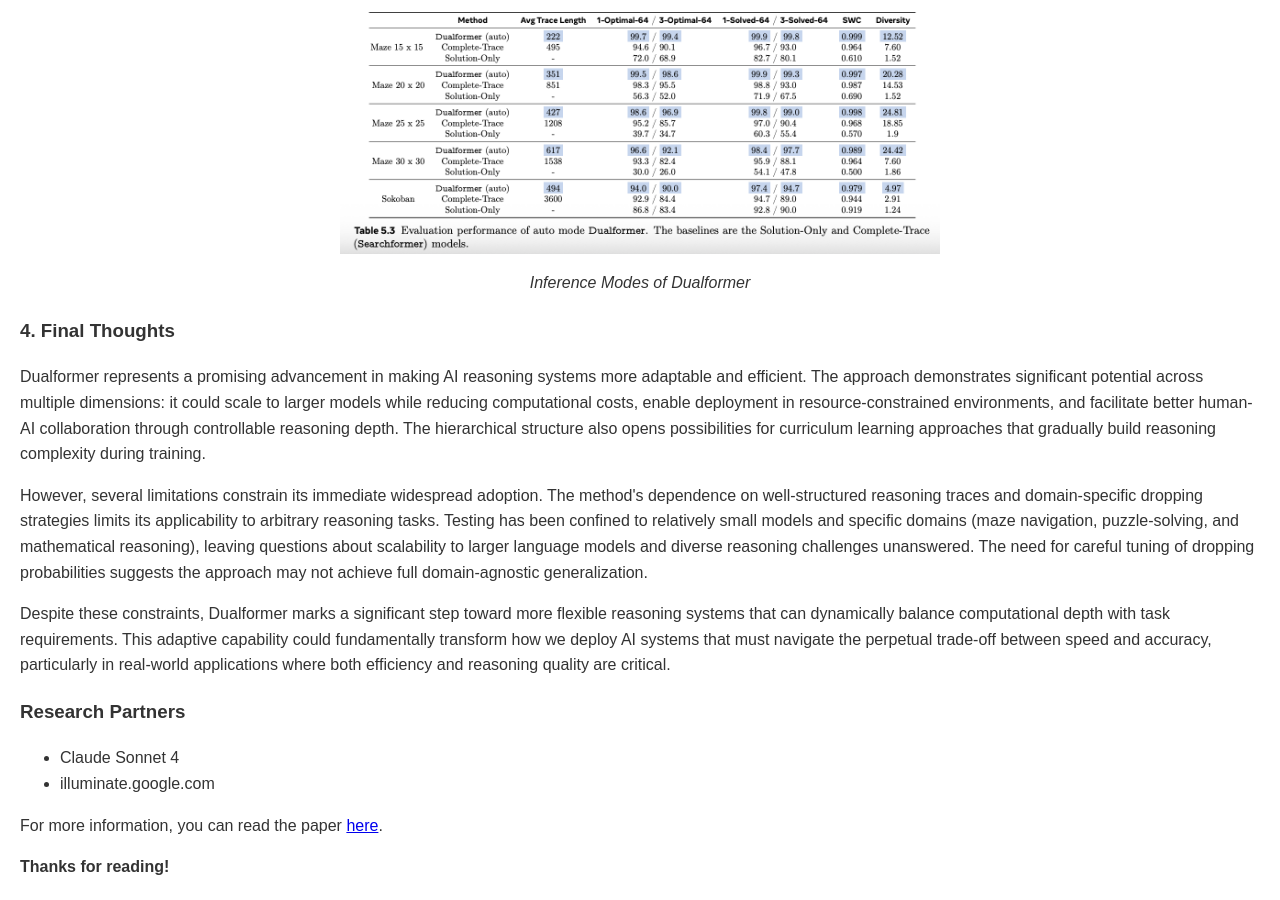
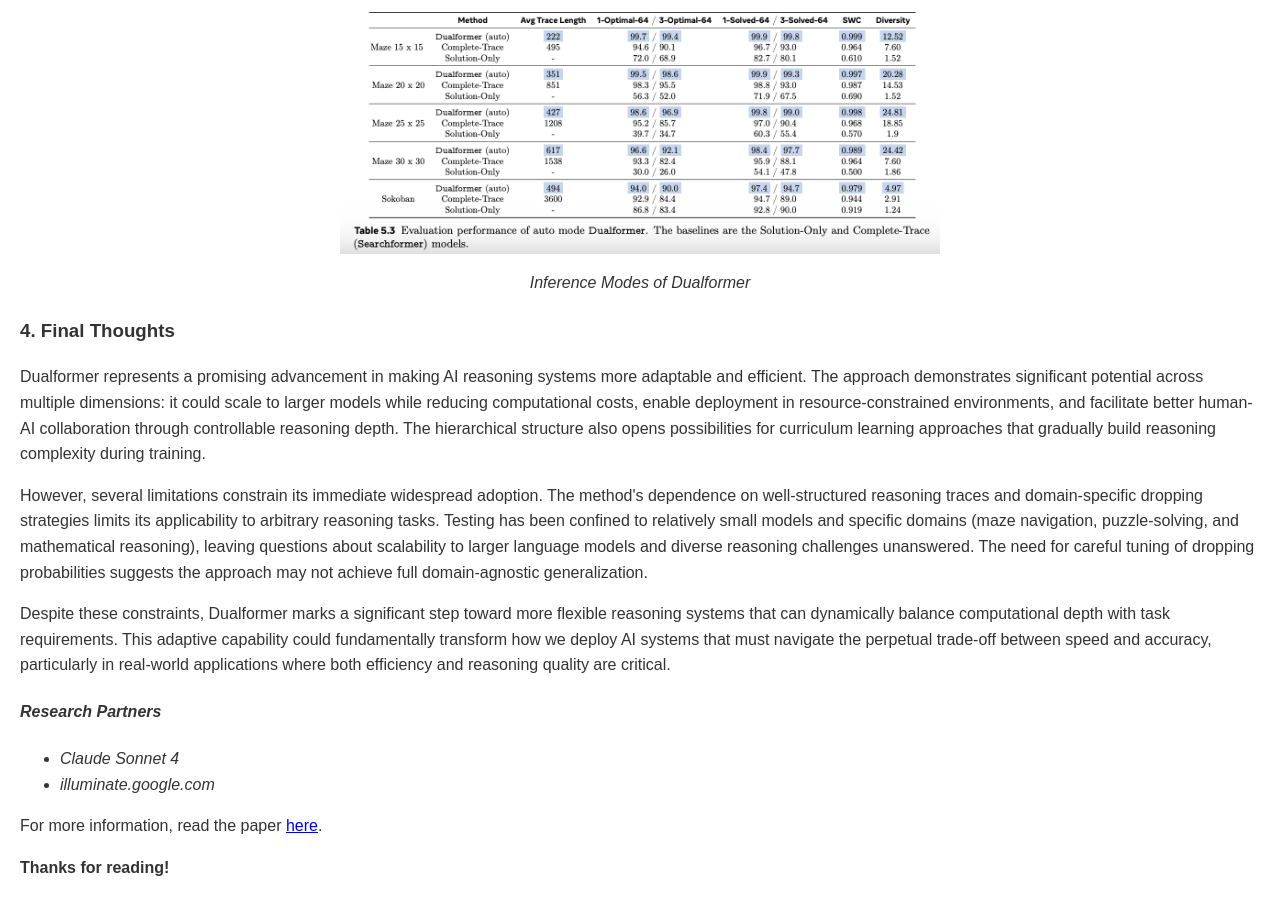
Before and after one commit to brainsesh/brainsesh.github.io, a Jekyll site: the page docs/dualformer/index.html, which Jekyll copies as it is, in a window 1280 px wide and 900 px high, scrolled down 3487 px. Built offline with Jekyll 4.4.1, drawn with Linux system fonts in a browser that asks for light colours.

Commit message:
change 061325

```diff
--- a/docs/dualformer/index.html
+++ b/docs/dualformer/index.html
@@ -130,12 +130,12 @@
     <p>However, several limitations constrain its immediate widespread adoption. The method's dependence on well-structured reasoning traces and domain-specific dropping strategies limits its applicability to arbitrary reasoning tasks. Testing has been confined to relatively small models and specific domains (maze navigation, puzzle-solving, and mathematical reasoning), leaving questions about scalability to larger language models and diverse reasoning challenges unanswered. The need for careful tuning of dropping probabilities suggests the approach may not achieve full domain-agnostic generalization.</p>
     <p>Despite these constraints, Dualformer marks a significant step toward more flexible reasoning systems that can dynamically balance computational depth with task requirements. This adaptive capability could fundamentally transform how we deploy AI systems that must navigate the perpetual trade-off between speed and accuracy, particularly in real-world applications where both efficiency and reasoning quality are critical.</p>
 
-    <h3>Research Partners</h3>
+    <h4><em>Research Partners</em></h4>
     <ul>
-        <li>Claude Sonnet 4</li>
-        <li>illuminate.google.com</li>
+        <li><em>Claude Sonnet 4</em></li>
+        <li><em>illuminate.google.com</em></li>
     </ul>
-    <p>For more information, you can read the paper <a href="https://arxiv.org/pdf/2410.09918v1" target="_blank">here</a>.</p>
+    <p>For more information, read the paper <a href="https://arxiv.org/pdf/2410.09918v1" target="_blank">here</a>.</p>
     <p><b>Thanks for reading!</b></p>
 </body>
 </html>
```
